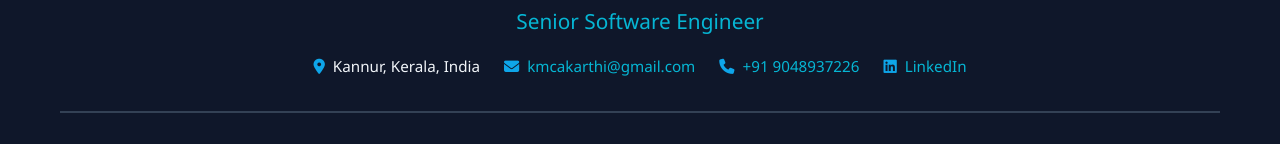
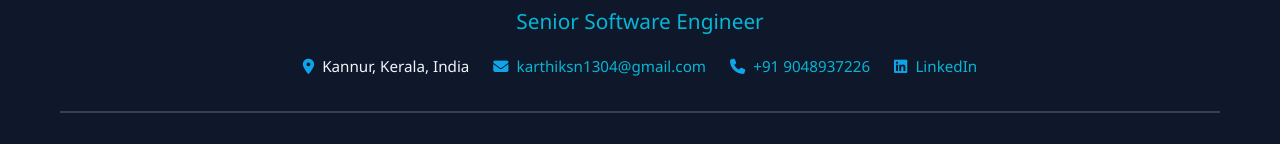
Before and after one commit to Krishna1-karthik/Personal-website, a plain HTML site: page resume.html in a window 1280 px wide. Shown: the part 211-355 px from the top of the page. Drawn offline with Linux system fonts and the light colour scheme.

Commit message:
head line edit

```diff
--- a/resume.html
+++ b/resume.html
@@ -43,7 +43,7 @@
                 <p class="resume-title">Senior Software Engineer</p>
                 <div class="resume-contact">
                     <span><i class="fas fa-map-marker-alt"></i> Kannur, Kerala, India</span>
-                    <span><i class="fas fa-envelope"></i> <a href="mailto:karthiksn1304@gmail.com image">kmcakarthi@gmail.com</a></span>
+                    <span><i class="fas fa-envelope"></i> <a href="mailto:karthiksn1304@gmail.com image">karthiksn1304@gmail.com</a></span>
                     <span><i class="fas fa-phone"></i> <a href="tel:+919048937226">+91 9048937226</a></span>
                     <span><i class="fab fa-linkedin"></i> <a href="https://linkedin.com/in/karthik-k-18a17b173/" target="_blank">LinkedIn</a></span>
                 </div>
```
